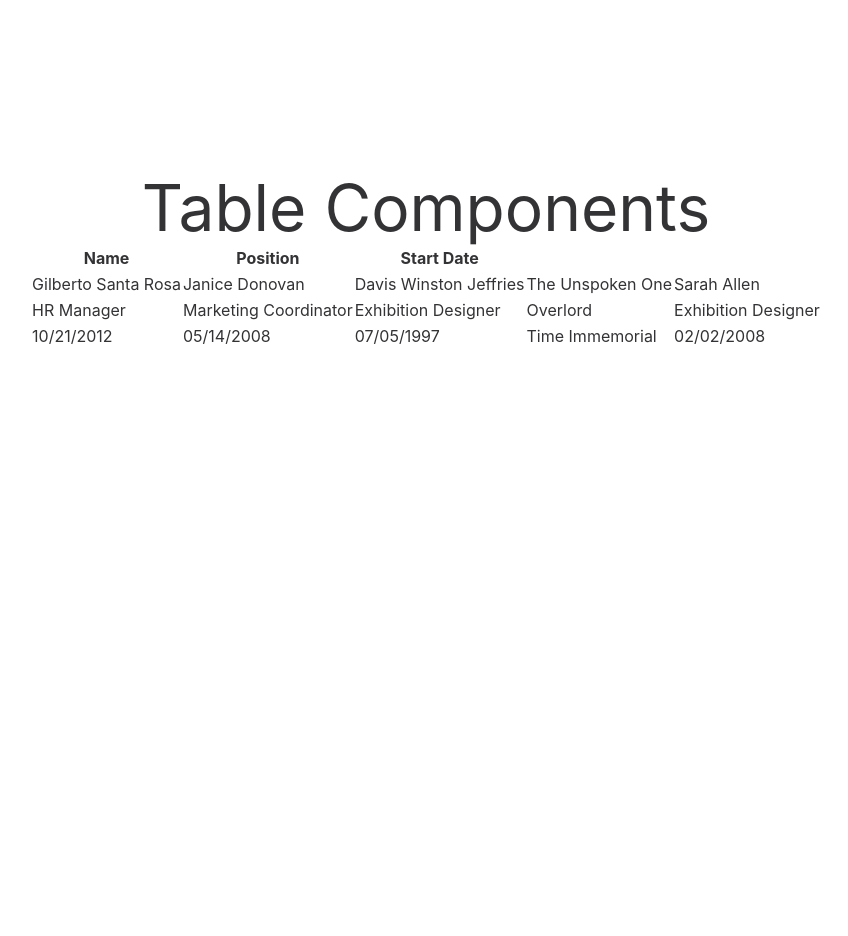
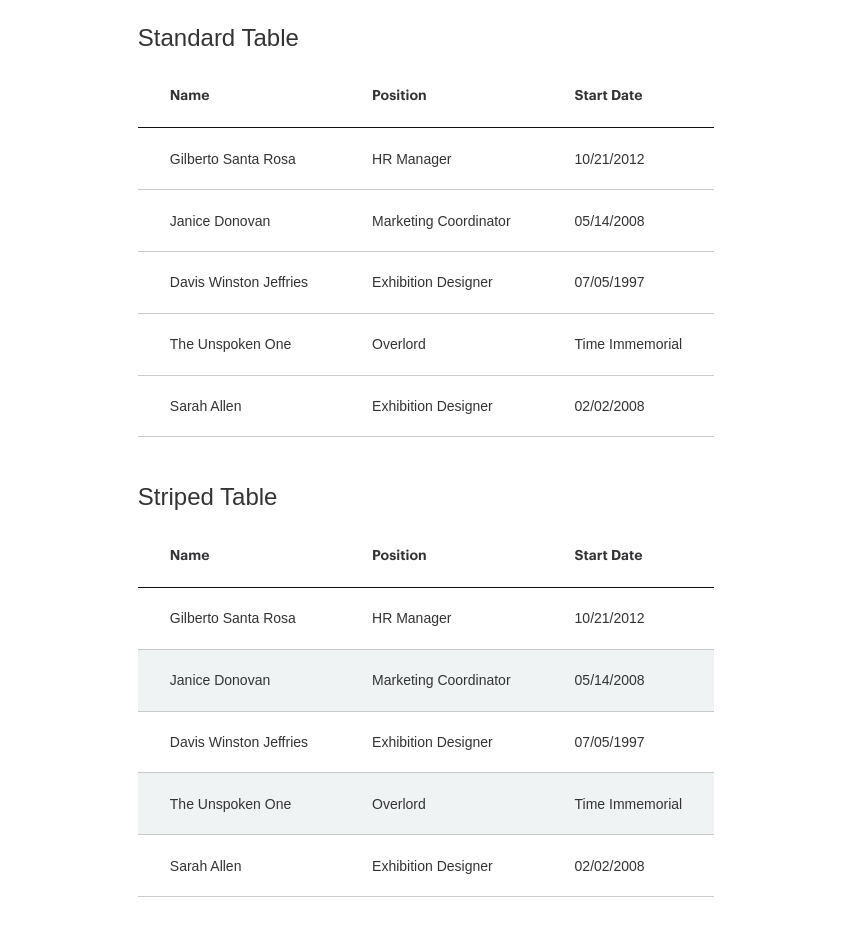
Before and after one commit to fieldmuseum/tailwindfmnh, a Next.js app: page /tables in a window 1280 px wide. Shown: the part 140-1076 px from the top of the page, without its empty margins (214-1062 px from the left). Before the commit the page ends 800 px from the top, so only its background shows below. Built offline with nearby package versions, Linux system fonts and the light colour scheme.

Commit message:
added the table component styles

```diff
--- a/pages/tables/index.tsx
+++ b/pages/tables/index.tsx
@@ -6,20 +6,26 @@
 import Head from 'next/head'
 import styles from '@styles/Home.module.css'
 import TablesPrimary from '@components/tables/TablesPrimary'
+import TablesStriped from '@components/tables/TablesStriped'
 
 export default function Tables() {
   return (
     <div className={styles.container}>
       <Head>
-        <title>Button styles</title>
+        <title>Table Styles</title>
         <meta name="description" content="tailwindfmnh button styles" />
       </Head>
 
       <main className={styles.main}>
         <h1 className={styles.title}>Table Components</h1>
-
-        {/* Start here */}
-        <TablesPrimary/>
+        <section className='mb-5'>
+          <h3 className="font-graphik text-2xl mt-6 mb-2">Standard Table</h3>
+          <TablesPrimary/>
+        </section>
+        <section>
+          <h3 className="font-graphik text-2xl mt-6 mb-2">Striped Table</h3>
+          <TablesStriped/>
+        </section>
       </main>
     </div>
   )
--- a/src/components/tables/TablesPrimary.tsx
+++ b/src/components/tables/TablesPrimary.tsx
@@ -1,8 +1,9 @@
-import localFont from 'next/font/local';
+import localFont from "next/font/local";
 
-export default function TablesPrimary(){
-    return(
-       <table className="table-auto">
+export default function TablesPrimary() {
+  return (
+    <div className="table-container mt-2">
+      <table className="default-table">
         <thead>
           <tr>
             <th>Name</th>
@@ -13,26 +14,31 @@ export default function TablesPrimary(){
         <tbody>
           <tr>
             <td>Gilberto Santa Rosa</td>
-                    <td>Janice Donovan</td>
-                    <td>Davis Winston Jeffries</td>
-                    <td>The Unspoken One</td>
-                    <td>Sarah Allen</td>
+            <td>HR Manager</td>
+            <td>10/21/2012</td>
           </tr>
           <tr>
-                    <td>HR Manager</td>
+            <td>Janice Donovan</td>
             <td>Marketing Coordinator</td>
-                    <td>Exhibition Designer</td>
-                    <td>Overlord</td>
-                    <td>Exhibition Designer</td>
+            <td>05/14/2008</td>
           </tr>
           <tr>
-                    <td>10/21/2012</td>
-                    <td>05/14/2008</td>
+            <td>Davis Winston Jeffries</td>
+            <td>Exhibition Designer</td>
             <td>07/05/1997</td>
+          </tr>
+          <tr>
+            <td>The Unspoken One</td>
+            <td>Overlord</td>
             <td>Time Immemorial</td>
+          </tr>
+          <tr>
+            <td>Sarah Allen</td>
+            <td>Exhibition Designer</td>
             <td>02/02/2008</td>
           </tr>
         </tbody>
       </table>
-    )
+    </div>
+  );
 }
--- a/src/components/tables/TablesStriped.tsx
+++ b/src/components/tables/TablesStriped.tsx
@@ -1,8 +1,9 @@
-import localFont from 'next/font/local';
+import localFont from "next/font/local";
 
-export default function TablesStriped(){
-    return(
-       <table className="table-auto">
+export default function TablesStriped() {
+  return (
+    <div className="table-container">
+      <table className="default-table">
         <thead>
           <tr>
             <th>Name</th>
@@ -10,29 +11,34 @@ export default function TablesStriped(){
             <th>Start Date</th>
           </tr>
         </thead>
-            <tbody>
+        <tbody className="[&>*:nth-child(even)]:bg-fieldGrayLighter [&>*:nth-child(odd)]:bg-white">
           <tr>
             <td>Gilberto Santa Rosa</td>
-                    <td>Janice Donovan</td>
-                    <td>Davis Winston Jeffries</td>
-                    <td>The Unspoken One</td>
-                    <td>Sarah Allen</td>
+            <td>HR Manager</td>
+            <td>10/21/2012</td>
           </tr>
           <tr>
-                    <td>HR Manager</td>
+            <td>Janice Donovan</td>
             <td>Marketing Coordinator</td>
-                    <td>Exhibition Designer</td>
-                    <td>Overlord</td>
-                    <td>Exhibition Designer</td>
+            <td>05/14/2008</td>
           </tr>
           <tr>
-                    <td>10/21/2012</td>
-                    <td>05/14/2008</td>
+            <td>Davis Winston Jeffries</td>
+            <td>Exhibition Designer</td>
             <td>07/05/1997</td>
+          </tr>
+          <tr>
+            <td>The Unspoken One</td>
+            <td>Overlord</td>
             <td>Time Immemorial</td>
+          </tr>
+          <tr>
+            <td>Sarah Allen</td>
+            <td>Exhibition Designer</td>
             <td>02/02/2008</td>
           </tr>
         </tbody>
       </table>
-    )
+    </div>
+  );
 }
--- a/styles/utilities.css
+++ b/styles/utilities.css
@@ -237,10 +237,6 @@
     }
   }
 
-
-
-
-
     /*Unordered Lists*/
 
   .list-point li {
@@ -325,6 +321,25 @@
     @apply text-blue-400 underline;
   }
 
+/*
+Tables
+*/
+
+  .table-container {
+    @apply overflow-x-auto;
+  }
+
+  .default-table {
+    @apply w-full;
+  }
+
+  .default-table thead th {
+    @apply border-b border-fieldBlack px-[2rem] py-[1.4rem] font-graphikBold font-[600] text-[14px] text-left;
+  }
+
+  .default-table td {
+    @apply border-b border-fieldGrayLight px-[2rem] py-[1.4rem] text-xs min-w-[50px] font-graphik text-[14px];
+  }
 
 
 }
```
Lines whose indentation alone changed are shown as unchanged.
